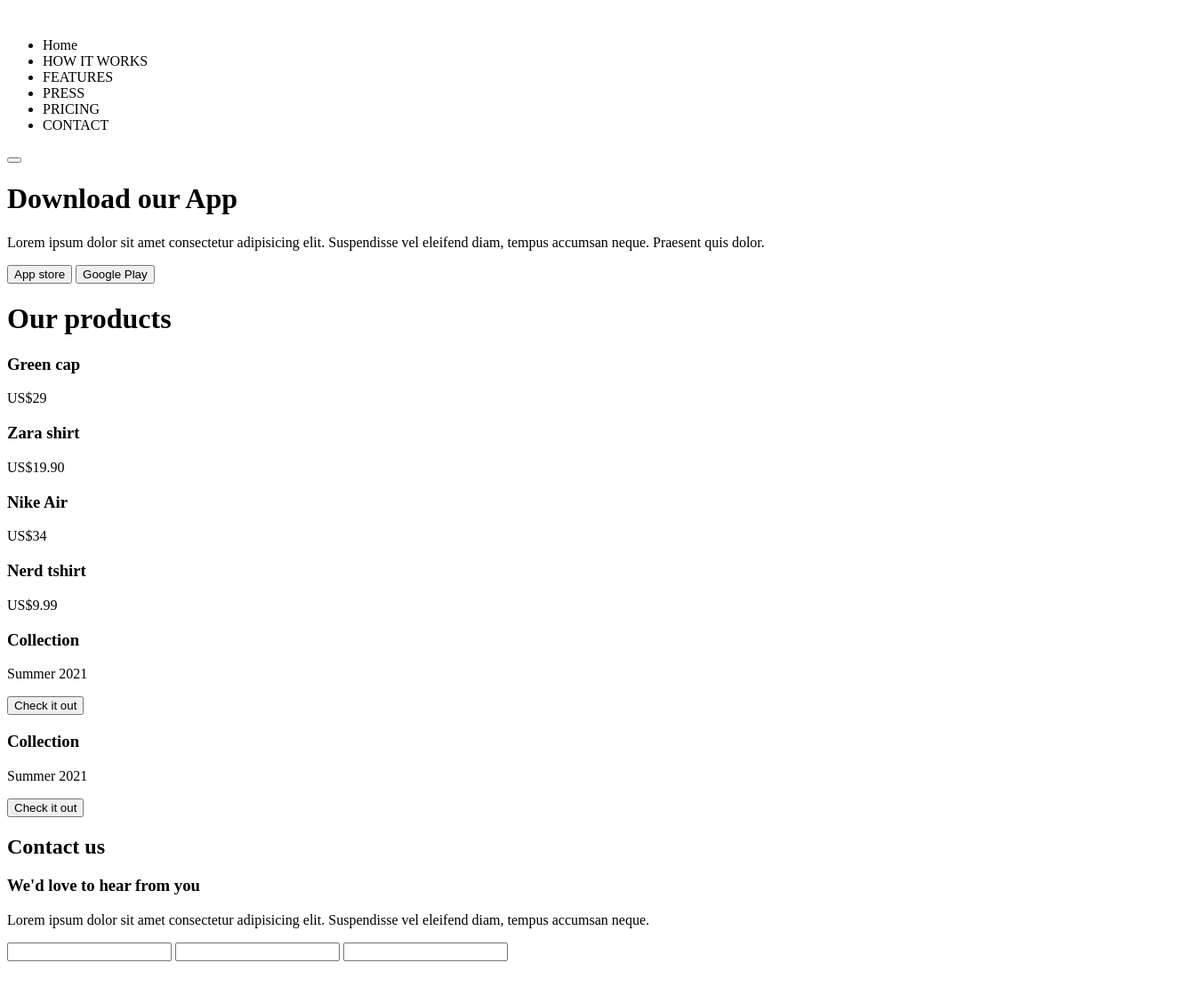
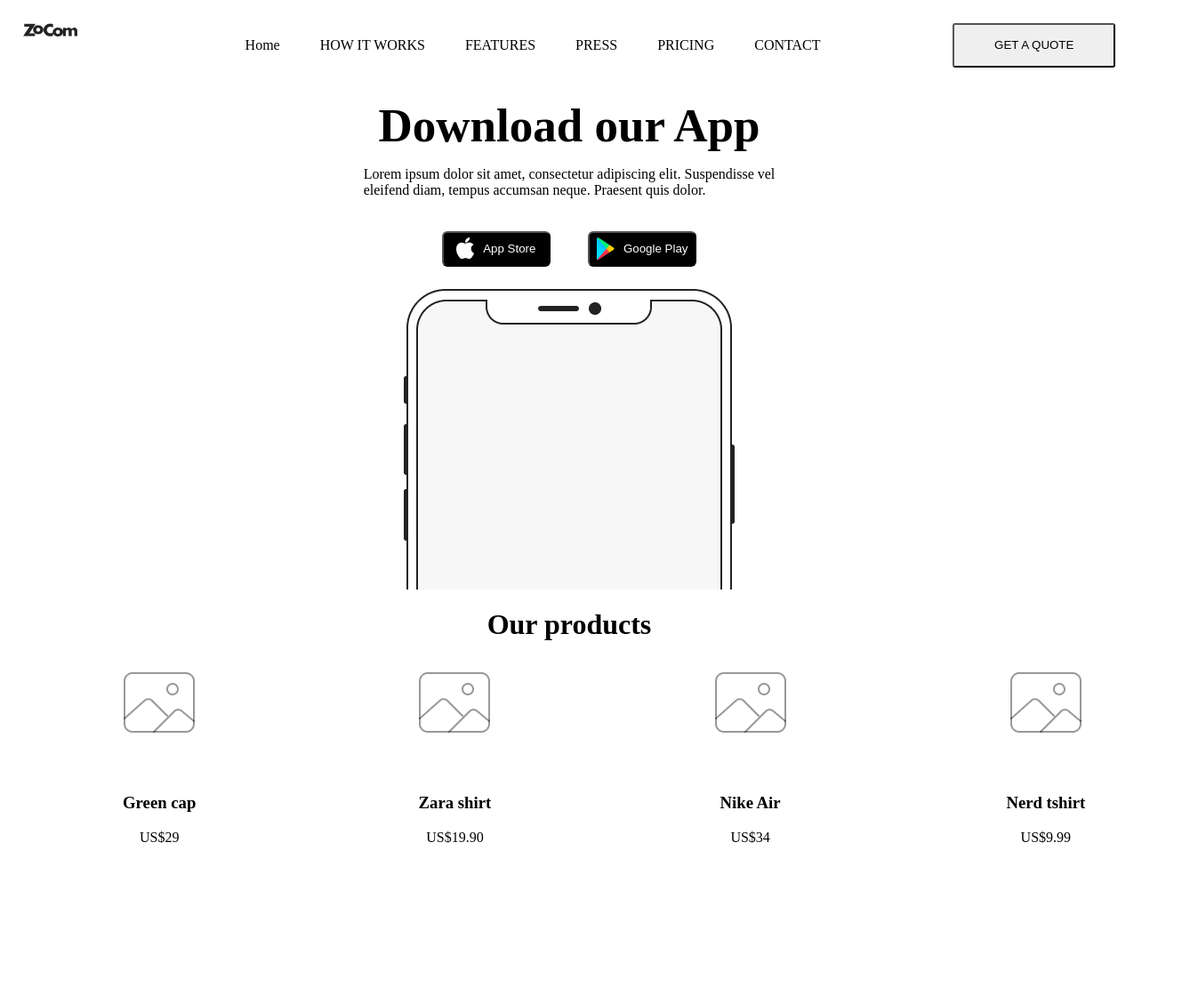
Before and after one commit to Abuckard/AlexanderBuckard_FE23_individuell-examination, a plain HTML site: page index.html in a window 1280 px wide. Shown: the top 1128 px of the page at 89% size, 1329 px wide, since content can reach past the window. Before the commit the page ends 1089 px from the top, so only its background shows below. Drawn offline with Linux system fonts and the light colour scheme.

Commit message:
Onsdag push

```diff
--- a/index.html
+++ b/index.html
@@ -8,54 +8,67 @@
 </head>
 <body>
     <nav class="navbar">
-        <img src="" alt="" class="navbar__img">
+        <img src="images/zocom-logo 1.png" alt="The Zocom logo in black" class="navbar__img">
         <ul class="navbar__list">
             <li class="navbar__list--bold">Home</li>
-            <li>HOW IT WORKS</li>
-            <li>FEATURES</li>
-            <li>PRESS</li>
-            <li>PRICING</li>
-            <li>CONTACT</li>
+            <li class="navbar__list--regular">HOW IT WORKS</li>
+            <li class="navbar__list--regular">FEATURES</li>
+            <li class="navbar__list--regular">PRESS</li>
+            <li class="navbar__list--regular">PRICING</li>
+            <li class="navbar__list--regular">CONTACT</li>
         </ul>
-        <button></button>
+        <button class="navbar__button">GET A QUOTE</button>
     </nav>
     <header class="header">
         <h1 class="header__title">Download our App</h1>
-        <p class="header__paragraph">Lorem ipsum dolor sit amet consectetur adipisicing elit. Suspendisse vel eleifend diam, tempus accumsan neque. Praesent quis dolor.</p>
-        <button class="header__button">App store</button>
-        <button class="header__button">Google Play</button>
-        <img src="" alt="">
+        <p class="header__paragraph">Lorem ipsum dolor sit amet, consectetur adipiscing elit. Suspendisse vel <br> eleifend diam, tempus accumsan neque. Praesent quis dolor.</p>
+        <div class="header__container--buttons">
+            <button class="header__button">
+                <img src="images/path4.png" alt="">
+                App Store
+            </button>
+            <button class="header__button">
+                <img src="images/Group.png" alt="">Google Play</button>
+        </div>
+        <img src="images/phone.png" alt="A half blank phone">
     </header>
     <main class="main">
         <h1 class="main__title">Our products</h1>
+        <section class="main__card">
             <article class="main__card--small">
+                <img src="images/Image-outline.png" alt="" class="main__img">
                 <h3>Green cap</h3>
                 <p>US$29</p>
             </article>
             <article class="main__card--small">
+                <img src="images/Image-outline.png" alt="" class="main__img">
                 <h3>Zara shirt</h3>
                 <p>US$19.90</p>
             </article>
             <article class="main__card--small">
+                <img src="images/Image-outline.png" alt="" class="main__img">
                 <h3>Nike Air</h3>
                 <p>US$34</p>
             </article>
             <article class="main__card--small">
+                <img src="images/Image-outline.png" alt="" class="main__img">
                 <h3>Nerd tshirt</h3>
                 <p>US$9.99</p>
             </article>
             <article class="main__card--big">
                 <h3>Collection</h3>
                 <p>Summer 2021</p>
-            <button>Check it out</button>
+                <button class="main__button">Check it out</button>
             </article>
             <article class="main__card--big">
                 <h3>Collection</h3>
-            <p>Summer 2021</p>
-            <button>Check it out</button>
+                <p class="main__paragraph">Summer 2021</p>
+                <button class="main__button">Check it out</button>
             </article>
+        </section>
     </main>
     <footer>
+
         <section>
             <h2>Contact us</h2>
             <h3>We'd love to hear from you</h3>
--- a/styles.css
+++ b/styles.css
@@ -0,0 +1,117 @@
+body {
+   max-width: 1440px;
+    margin: 2%;
+}
+
+/*         <------- NAVBAR ------->        */
+.navbar__img {
+    width: 5%;
+    height: 5%;
+}
+.navbar {
+    display: flex;
+    justify-content: space-between;
+
+}
+.navbar__list {
+    display: flex;
+    justify-content: space-between;
+    list-style-type: none;
+}
+.navbar__list--regular {
+    margin-left: 45px;
+}
+.navbar__button {
+    padding: 5px 45px;
+    border-radius: 3px;
+
+}
+
+/*         <------- HEADER ------->        */
+.header {
+    display: flex;
+
+    flex-direction: column;
+    align-items: center;
+    font-size: 16px;
+}
+.header__title {
+        font-size: 53px;
+        margin-bottom: 0;
+}
+.header__paragraph {
+    margin-bottom: 3%;
+}
+.header__container--buttons {
+    margin-bottom: 2%;
+    display: flex;
+    gap: 15%;
+
+}
+
+.header__button {
+    display: flex;
+    justify-content: center;
+    align-items: center;
+    gap: 10px;
+
+    width: 143px;
+    height: 40px;
+    border-radius: 6px;
+    background-color: black;
+    color: white;
+
+
+
+}
+
+/*         <------- MAIN ------->        */
+.main {
+margin-left: auto;
+margin-right: auto;
+}
+.main__title {
+    text-align: center;
+
+
+}
+.main__card {
+    display: grid;
+    grid-template-columns: 25% 25% 25% 25%;
+    gap: 25px;
+
+}
+.main__img {
+    padding-bottom: 10%;
+}
+.main__card--small {
+    min-height: 383px;
+    text-align: center;
+
+}
+.main__card--big {
+    min-height: 349px;
+    background-color: #343332;
+    color: white;
+    grid-column: span 2;
+    display: flex;
+    justify-content: center;
+    align-items: center;
+    flex-direction: column;
+
+}
+.main__paragraph {
+    color: rgb(124, 124, 124);
+}
+.main__button {
+    width: 146px;
+    height: 40px;
+    background-color: #343332;
+    border: 1px solid rgb(124, 124, 124);
+    color: rgb(124, 124, 124);
+
+
+}
+
+
+/*         <------- FOOTER ------->        */
```
Also changed, not shown: images/Map.png (renamed from images/bd146d9767a5b6d7db2d8305f8b4fca3.png). Lines whose indentation alone changed are shown as unchanged.
